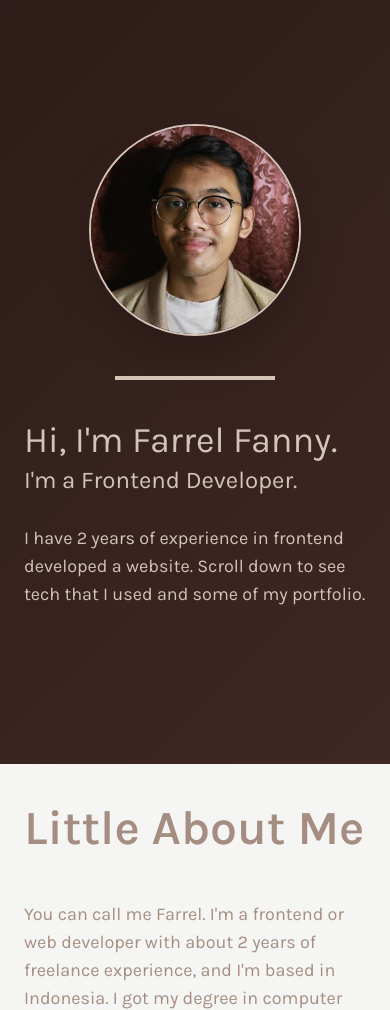
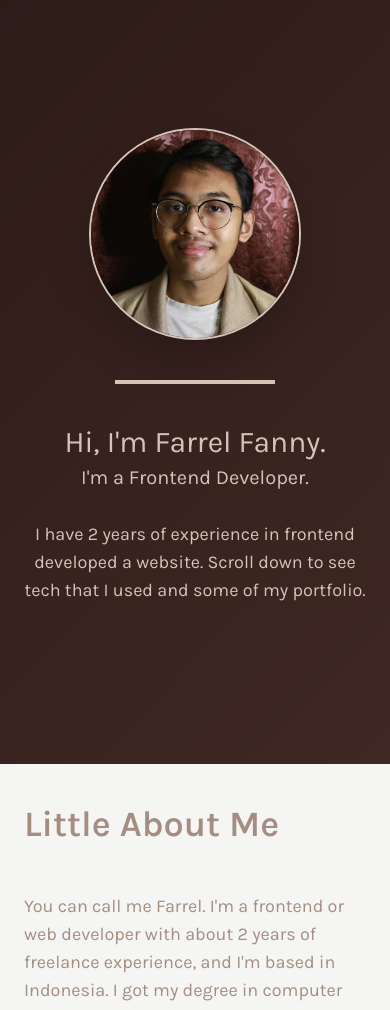
Before and after one commit to Farfan16/farfan-website, a website: page src/index.html in a window 390 px wide. Shown: the part 80-1090 px from the top of the page. Drawn offline with nearby package versions, Linux system fonts and the light colour scheme.

Commit message:
resize some text

```diff
--- a/src/index.html
+++ b/src/index.html
@@ -102,7 +102,7 @@
     <!-- Hero -->
     <section
       id="hero"
-      class="h-screen m-auto pt-12 px-6 flex lg:flex-row flex-col lg:gap-14 gap-10 justify-center items-center"
+      class="h-screen m-auto pt-12 px-4 flex lg:flex-row flex-col lg:gap-14 gap-10 justify-center items-center"
     >
       <div
         class="border-cus-ivory border-2 rounded-full shadow-2xl"
@@ -126,17 +126,17 @@
         data-aos="fade"
       ></div>
       <div
-        class="flex flex-col gap-1 justify-start lg:items-start md:items-center max-w-2xl"
+        class="flex flex-col gap-1 justify-start lg:items-start items-center max-w-2xl"
         data-aos="md-fade-down"
         data-lg-aos="fade-right"
         data-aos-delay="1000"
         data-aos-duration="700"
       >
-        <h2 class="lg:text-7xl md:text-5xl text-4xl">Hi, I'm Farrel Fanny.</h2>
-        <h3 class="lg:text-5xl md:text-3xl text-2xl">
+        <h2 class="lg:text-7xl md:text-5xl text-3xl">Hi, I'm Farrel Fanny.</h2>
+        <h3 class="lg:text-5xl md:text-3xl text-xl">
           I'm a Frontend Developer.
         </h3>
-        <p class="lg:text-xl lg:text-left md:text-center text-lg mt-6">
+        <p class="lg:text-xl lg:text-left text-center text-lg mt-6">
           I have 2 years of experience in frontend developed a website. Scroll
           down to see tech that I used and some of my portfolio.
         </p>
@@ -153,7 +153,7 @@
         class="flex flex-col justify-center lg:items-start md:items-center items-start lg:w-2/5 w-full gap-12"
       >
         <h2
-          class="lg:text-7xl text-5xl lg:text-left md:text-center text-left font-semibold"
+          class="lg:text-7xl md:text-5xl text-4xl lg:text-left md:text-center text-left font-semibold"
           data-aos="fade-down"
           data-aos-offset="100"
         >
```
Also changed, not shown: src/output.css.
